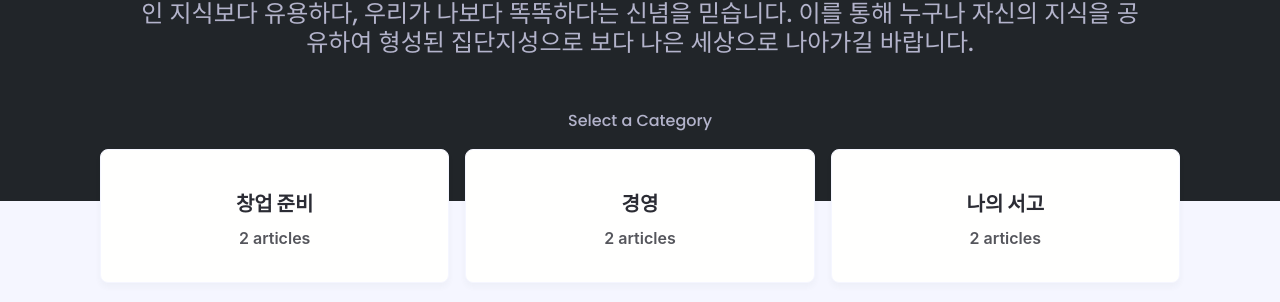
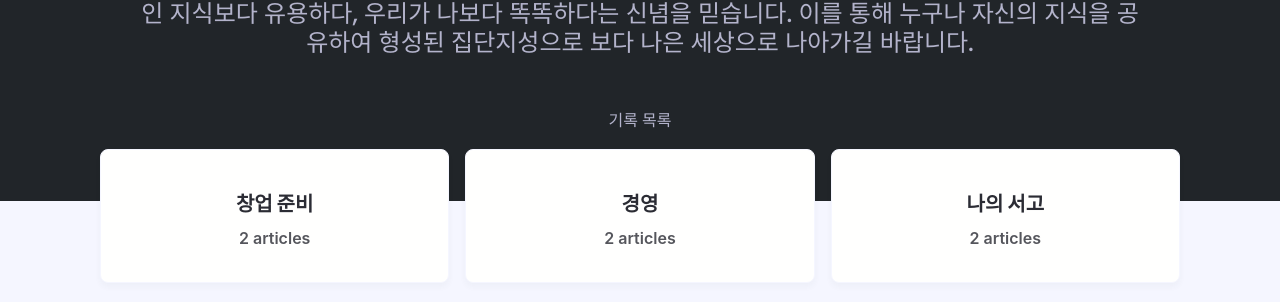
Before and after one commit to ontime-git/ontime-git.github.io, a Jekyll site: the page built from index.html, in a window 1280 px wide. Shown: the part 329-631 px from the top of the page. Built offline with Jekyll 4.4.1, drawn with Linux system fonts in a browser that asks for light colours; nearby versions of some CDN libraries; some web fonts are replaced; comment, search, counter and statistics services are not loaded.

Commit message:
Update index.html

```diff
--- a/index.html
+++ b/index.html
@@ -9,7 +10,7 @@ title: Home
       <div class="container grid-xl">
         <div class="columns negative-m-s">
           <div class="column col-12 text-center">
-            <h6 class="text-secondary">Select a Category</h6>
+            <h6 class="text-secondary">기록 목록</h6>
           </div>
           {% for category in site.data.category_list %}
           {% capture category_name %}{{ category | first }}{% endcapture %}
```
Also changed, not shown: other parts of index.html (+1 -0 lines).
